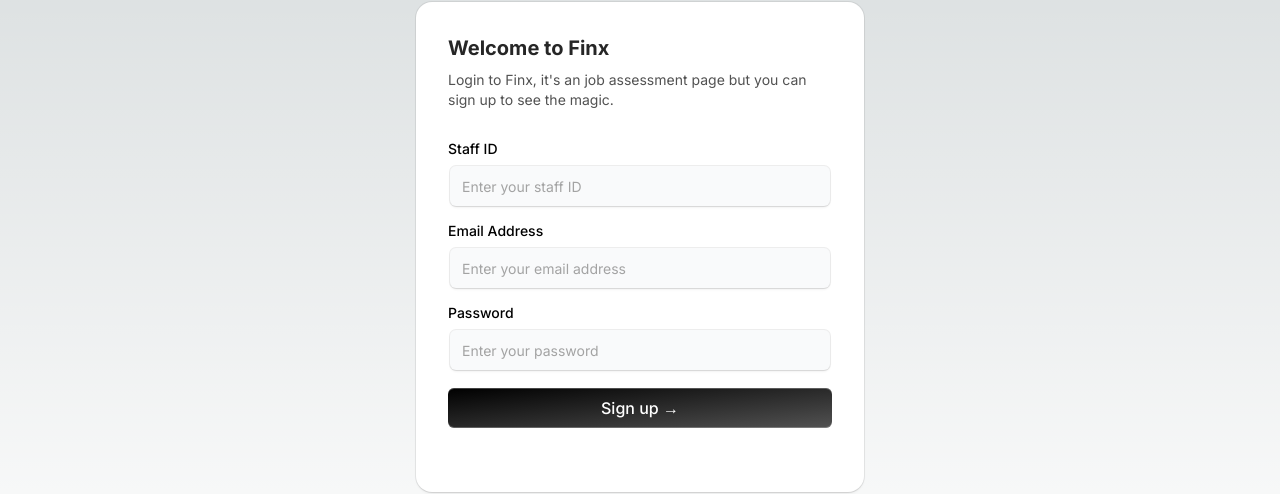
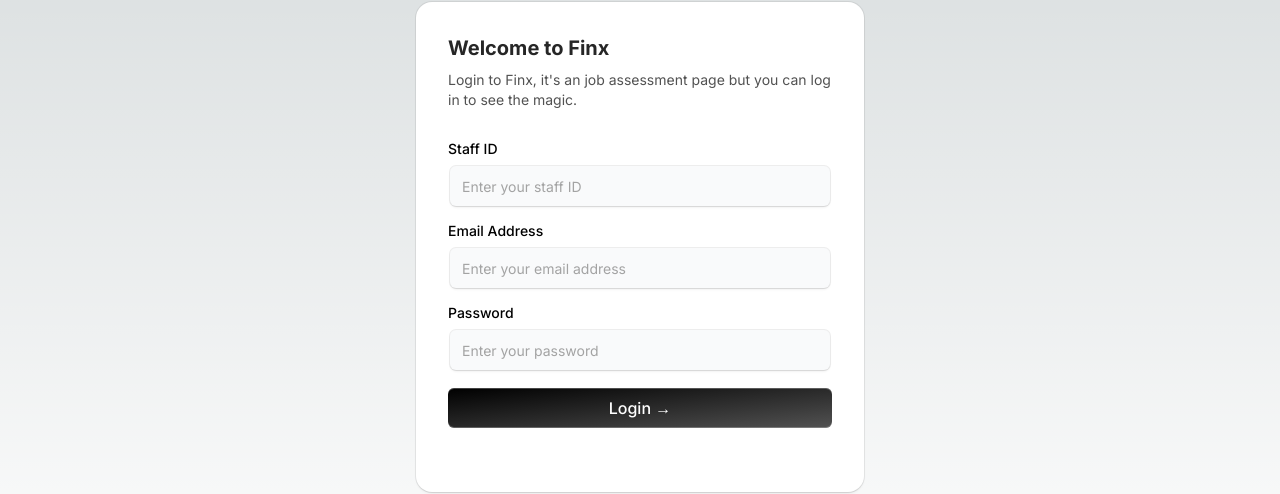
Before and after one commit to JoshIri360/finx-assessment, a Next.js app: page / in a window 1280 px wide. Shown: the part 153-647 px from the top of the page. Built offline with nearby package versions, Linux system fonts and the light colour scheme.

Commit message:
Update signup form to login form

```diff
--- a/app/page.tsx
+++ b/app/page.tsx
@@ -1,9 +1,9 @@
-import { SignupForm } from "@/components/SignUp";
+import { LoginForm } from "@/components/SignUp";
 
 export default function Home() {
   return (
     <main className="flex min-h-screen flex-col items-center justify-center">
-      <SignupForm />
+      <LoginForm />
     </main>
   );
 }
--- a/components/SignUp.tsx
+++ b/components/SignUp.tsx
@@ -5,7 +5,7 @@
 import { cn } from "@/utils/cn";
 import { useRouter } from "next/navigation";
 
-export function SignupForm() {
+export function LoginForm() {
   const [staffId, setStaffId] = React.useState("");
   const [email, setEmail] = React.useState("");
   const [password, setPassword] = React.useState("");
@@ -42,7 +42,7 @@
         Welcome to Finx
       </h2>
       <p className="text-neutral-600 text-sm max-w-sm mt-2 dark:text-neutral-300">
-        Login to Finx, it&apos;s an job assessment page but you can sign up to
+        Login to Finx, it&apos;s an job assessment page but you can log in to
         see the magic.
       </p>
 
@@ -106,7 +106,7 @@
             </span>
           ) : (
             <span className="group-hover/btn:opacity-0 transition duration-500 opacity-100">
-              Sign up &rarr;
+              Login &rarr;
             </span>
           )}
           <BottomGradient />
```
